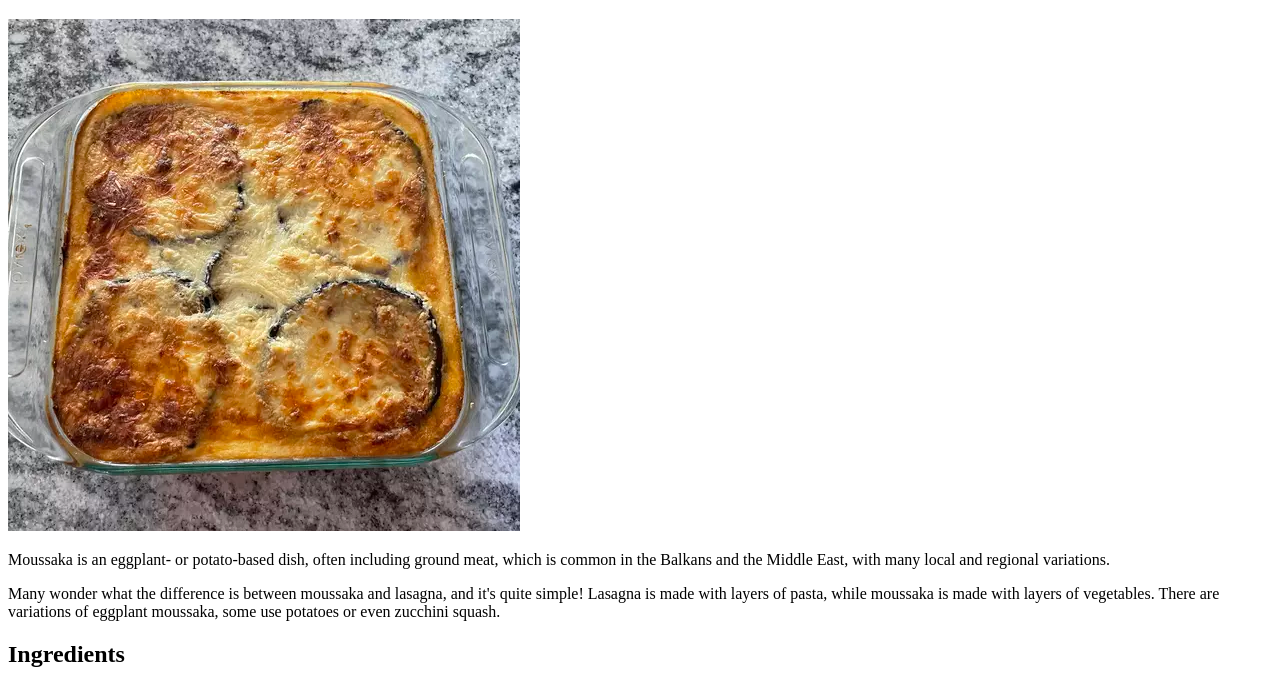
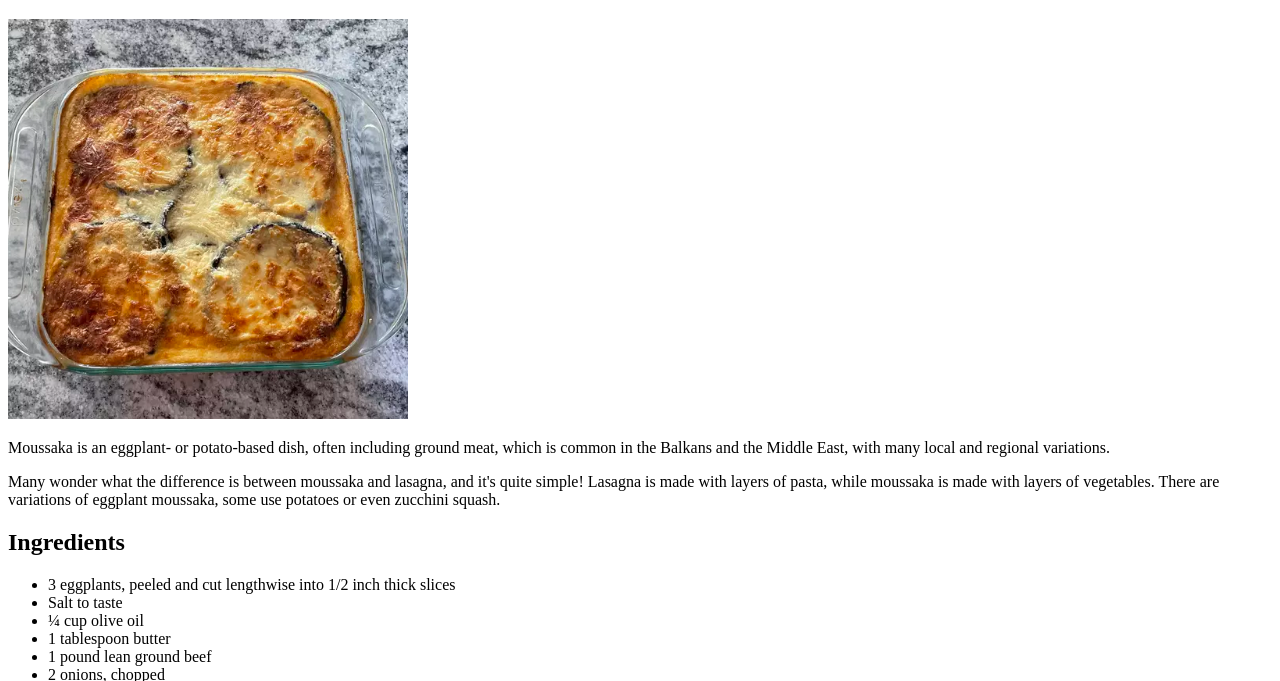
Before and after one commit to anuraggr/odin-recipes, a plain HTML site: page recipes/moussaka.html in a window 1280 px wide. Shown: the part 61-742 px from the top of the page. Drawn offline with Linux system fonts and the light colour scheme.

Commit message:
Add height and width to the image in moussaka.html

```diff
--- a/recipes/moussaka.html
+++ b/recipes/moussaka.html
@@ -7,7 +7,7 @@
 
     <body>
         <h1>Moussaka</h1>
-        <img src="../images/moussaka.webp" alt="Moussaka">
+        <img src="../images/moussaka.webp" alt="Moussaka" height="400" width="400">
 
         <p>Moussaka is an eggplant- or potato-based dish, often including ground meat, which is common in the Balkans and the Middle East, with many local and regional variations.</p>
         <p>Many wonder what the difference is between moussaka and lasagna, and it's quite simple! Lasagna is made with layers of pasta, while moussaka is made with layers of vegetables. There are variations of eggplant moussaka, some use potatoes or even zucchini squash.</p>
```
